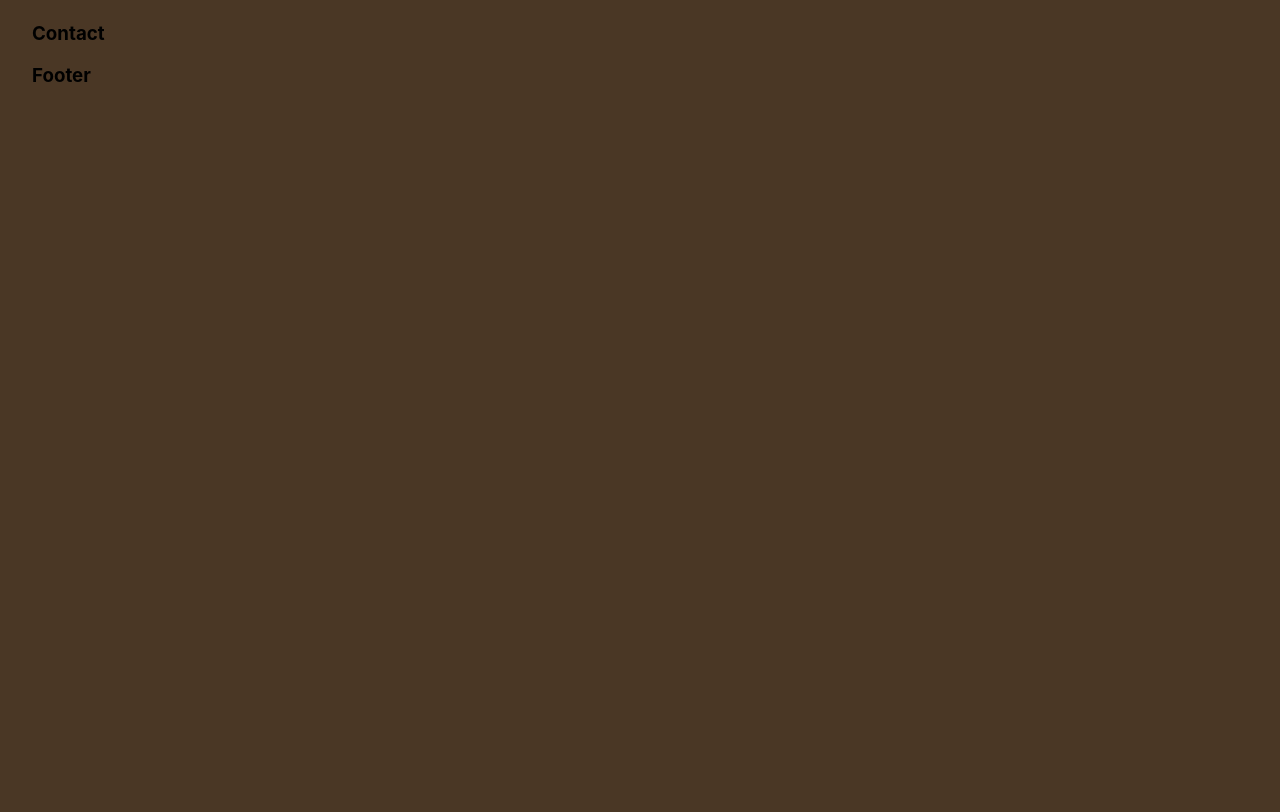
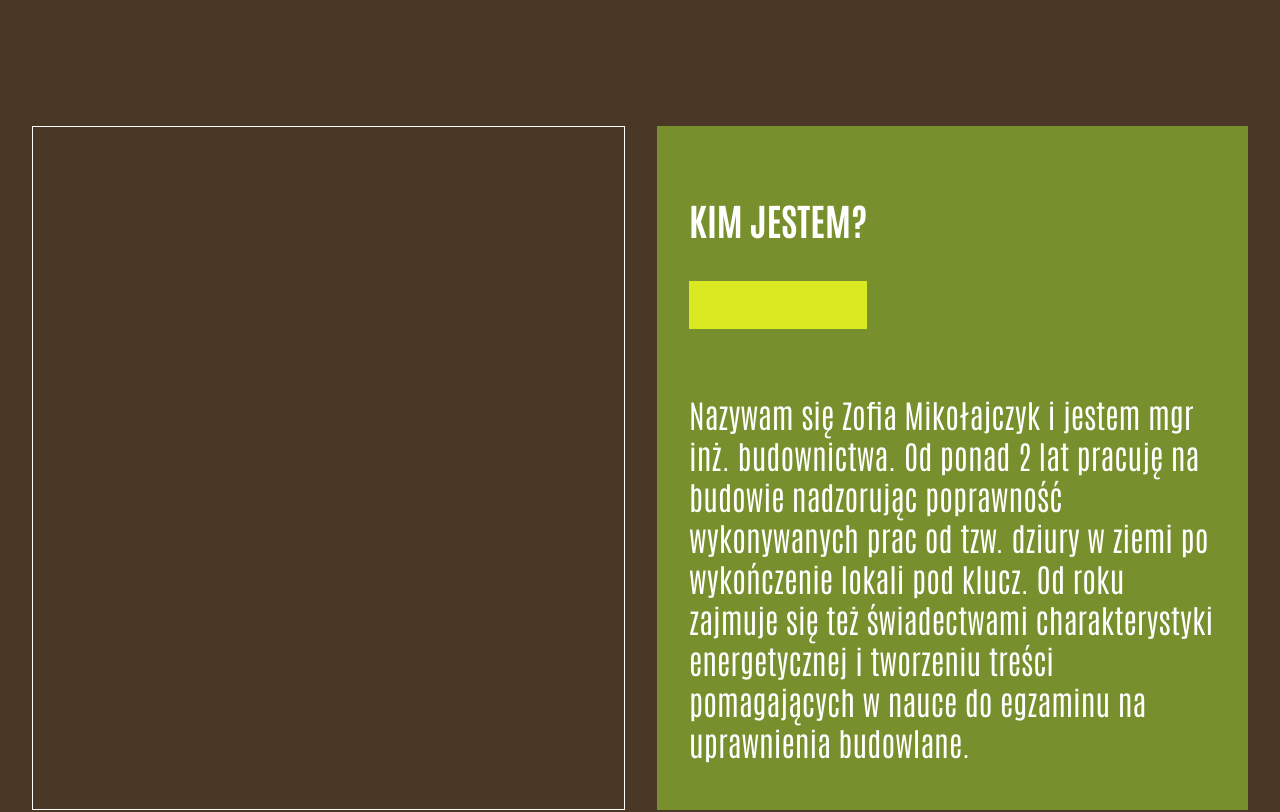
Before and after one commit to mjmazgaj/budowniczarka, a React (Create React App) app: page / in a window 1280 px wide. Shown: the part 720-1532 px from the top of the page. Before the commit the page ends 826 px from the top, so only its background shows below. Built offline with nearby package versions, Linux system fonts and the light colour scheme.

Commit message:
Add Info draft

```diff
--- a/src/App.css
+++ b/src/App.css
@@ -1,11 +1,15 @@
-@import url('https://fonts.googleapis.com/css2?family=Antonio:wght@100..700&display=swap');
+@import url("https://fonts.googleapis.com/css2?family=Antonio:wght@100..700&display=swap");
 
 body {
   background-color: var(--color_background);
   margin: 0 2rem;
+  font-family: Antonio;
+  font-weight: 300;
+  font-size: 2rem;
+  color: white;
 }
 
-:root{
+:root {
   --color_background: #4a3725;
   --color_primary: #dae921;
   --color_secondary: #778f2c;
--- a/src/Components/Home/Info/Info.jsx
+++ b/src/Components/Home/Info/Info.jsx
@@ -1,7 +1,25 @@
+import "./info.css";
+
 const Info = () => {
   return (
     <section id="info">
-      <h3>Info</h3>
+      <div className="info-image_container"></div>
+      <div className="info-description_container">
+        <div className="info-description_title_container">
+          <h3 className="info-description_title">KIM JESTEM?</h3>
+          <div className="info-description_highlight"></div>
+        </div>
+        <div className="info-description_details_container">
+          <p>
+            Nazywam się Zofia Mikołajczyk i jestem mgr inż. budownictwa. Od
+            ponad 2 lat pracuję na budowie nadzorując poprawność wykonywanych
+            prac od tzw. dziury w ziemi po wykończenie lokali pod klucz. Od roku
+            zajmuje się też świadectwami charakterystyki energetycznej i
+            tworzeniu treści pomagających w nauce do egzaminu na uprawnienia
+            budowlane.
+          </p>
+        </div>
+      </div>
     </section>
   );
 };
--- /dev/null
+++ b/src/Components/Home/Info/info.css
@@ -0,0 +1,35 @@
+#info {
+  display: flex;
+  gap: 2rem;
+  min-height: 30rem;
+  margin-top: 10rem;
+}
+
+.info-image_container {
+  flex: 1;
+  border: 0.1rem solid white;
+}
+
+.info-description_container {
+  flex: 1;
+  background-color: var(--color_secondary);
+}
+
+.info-description_title_container {
+  padding: 2rem;
+  width: fit-content;
+}
+
+.info-description_highlight{
+    background-color: var(--color_primary);
+    height: 3rem;
+}
+
+.info-description_details_container {
+  padding: 2rem;
+}
+
+.info-description_details_container p{
+    margin: 0;
+    padding-bottom: 1rem;
+}
--- a/src/Components/Home/Intro/intro.css
+++ b/src/Components/Home/Intro/intro.css
@@ -2,10 +2,6 @@
   display: flex;
   gap: 2rem;
   min-height: 40rem;
-  font-family: Antonio;
-  font-weight: 300;
-  font-size: 2rem;
-  color: white;
 }
 
 .intro-description_container {
@@ -17,7 +13,7 @@
 }
 
 .intro-description_title_container {
-  padding: 1rem;
+  padding: 2rem;
 }
 
 .intro-description_title {
@@ -29,7 +25,7 @@
 }
 
 .intro-description_details_container {
-  padding: 1rem;
+  padding: 2rem;
 }
 
 .intro-description_details_container p {
```
